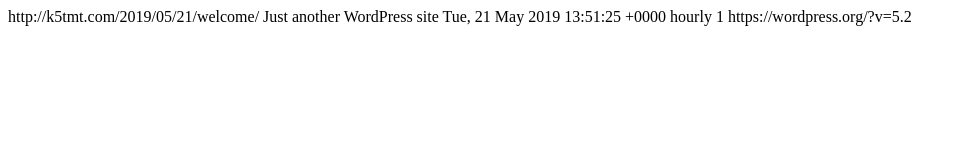
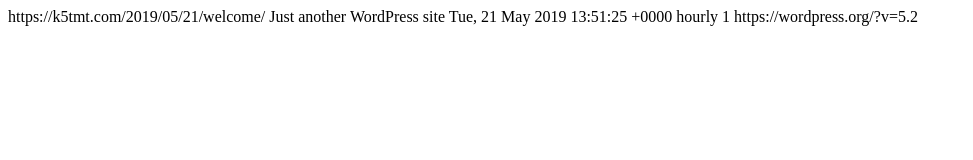
Before and after one commit to k5tmt/k5tmt.github.io, a plain HTML site: page 2019/05/21/welcome/feed/index.html in a window 1280 px wide. Shown: the whole page, without its empty margins (0-973 px from the left). Drawn offline with Linux system fonts and the light colour scheme.

Commit message:
WP2Static UPDATE 2019/05/21/welcome/feed/index.html

```diff
--- a/2019/05/21/welcome/feed/index.html
+++ b/2019/05/21/welcome/feed/index.html
@@ -8,8 +8,8 @@
 <channel>
 	<title>
 	Comments on: Welcome!	</title>
-	<atom:link href="http://k5tmt.com/2019/05/21/welcome/feed/" rel="self" type="application/rss+xml" />
-	<link>http://k5tmt.com/2019/05/21/welcome/</link>
+	<atom:link href="https://k5tmt.com/2019/05/21/welcome/feed/" rel="self" type="application/rss+xml" />
+	<link>https://k5tmt.com/2019/05/21/welcome/</link>
 	<description>Just another WordPress site</description>
 	<lastBuildDate>Tue, 21 May 2019 13:51:25 +0000</lastBuildDate>
 	<sy:updatePeriod>
```
